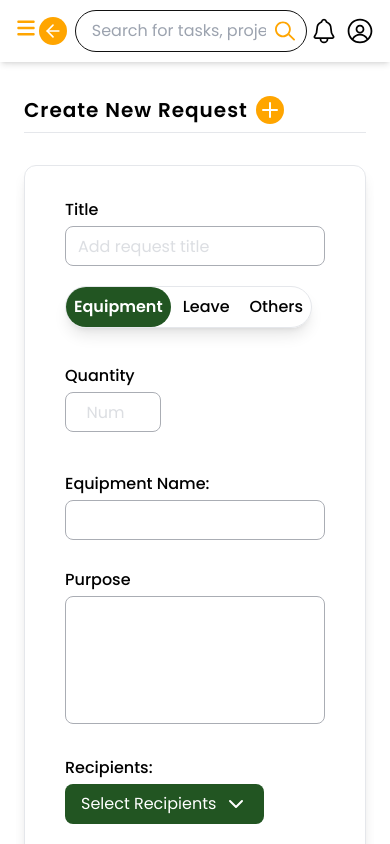
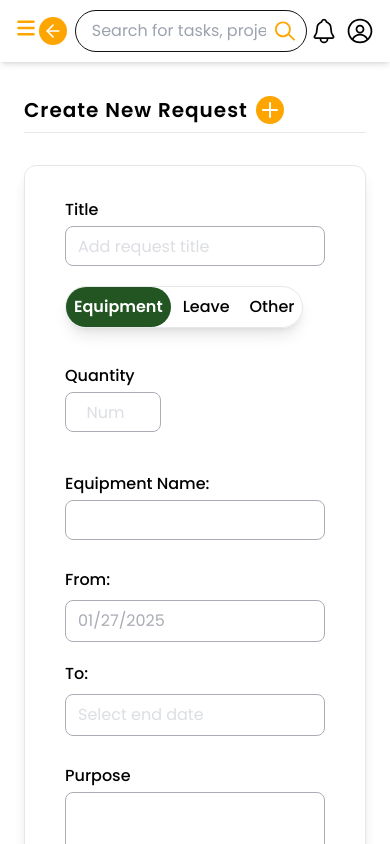
Before and after one commit to SmartSystemLab/SSRL-lab-app, a React (Vite) app: page /home/requests/create in a window 390 px wide. Shown: the top 844 px of the page. Built offline with nearby package versions, Linux system fonts and the light colour scheme; no server answers.

Commit message:
Vercel deployment

```diff
--- a/src/Modules/useRequest.js
+++ b/src/Modules/useRequest.js
@@ -1,8 +1,8 @@
 import { useState } from "react";
 import { getSessionStorage } from "./getSessionStorage";
 
-const url = "https://ssrl-lab-app-backend.onrender.com"
-// const url = "http://127.0.0.1:5000";
+// const url = "https://ssrl-lab-app-backend.onrender.com"
+const url = "http://127.0.0.1:5000";
 
 export const useGetRequest = () => {
   const [loading, setLoading] = useState(false);
--- a/src/components/Toggle.jsx
+++ b/src/components/Toggle.jsx
@@ -1,5 +1,10 @@
 
-export default function Toggle({ handleOptionsChange, activeOption, ToggleItems, className }) {
+export default function Toggle({ activeOptions, ToggleItems, className }) {
+    const {activeOption, setActiveOption} = activeOptions;
+
+    const handleOptionsChange = (selectedOption) => {
+      setActiveOption(selectedOption);
+    }
 
     return (
         <div className={`${className} flex gap-1 justify-center items-start w-fit rounded-full shadow-lg mb-4 border`}>
--- a/src/pages/reports/pages/CreateReport.jsx
+++ b/src/pages/reports/pages/CreateReport.jsx
@@ -34,8 +34,8 @@ const CreateReport = () => {
   const [ongoing, setOngoing] = useState([]);
   const [next, setNext] = useState([]);
 
+  const [submitRequest, submitLoading, setSubmitloading] = useRequest();
   const [membersRequest] = useRequest();
-  const [submitRequest, submitLoading, setSubmitloading] = useRequest();
 
   const getReceivers = async () => {
     const res = await membersRequest(`get_all_members`);
--- a/src/pages/requests/component/Equipment.jsx
+++ b/src/pages/requests/component/Equipment.jsx
@@ -41,7 +41,7 @@ const Equipment = ({
           >Equipment Name:</CustomLabel>
         </div>
       </div>
-      <div className=" mt-2">
+      {/* <div className=" mt-2">
         <h2 className="font-medium mb-1">Purpose</h2>
         <textarea
           id="purpose"
@@ -51,7 +51,7 @@ const Equipment = ({
           rows={5}
           required
         />
-      </div>
+      </div> */}
     </>
   );
 };
--- a/src/pages/requests/pages/CreateRequest.jsx
+++ b/src/pages/requests/pages/CreateRequest.jsx
@@ -1,102 +1,161 @@
-import { useState, useEffect } from 'react'
+import { useState, useEffect } from "react";
 import { Plus, ChevronDown, ChevronUp } from "lucide-react";
-import { useNavigate, useLocation } from "react-router-dom"
-import CustomLabel from '../../../components/CustomLabel';
-import Toggle from "../../../components/Toggle"
-import Equipment from "../component/Equipment"
-import Leave from "../component/Leave"
-import Others from "../component/Others"
-import MultipleSelect from "../../../components/MultipleSelect"
-import BigGreenButton from '../../../components/BigGreenButton'
+import { useNavigate, useLocation } from "react-router-dom";
+import CustomLabel from "../../../components/CustomLabel";
+import Toggle from "../../../components/Toggle";
+import Equipment from "../component/Equipment";
+import MultipleSelect from "../../../components/MultipleSelect";
+import BigGreenButton from "../../../components/BigGreenButton";
+import DatePicker from "react-datepicker";
+import { useRequest } from "../../../Modules/useRequest";
+import toast from "react-hot-toast";
+import { Loader } from "lucide-react";
 
 const CreateRequest = () => {
-    const location = useLocation()
-    const navigate = useNavigate()
-    const [title, setTitle] = useState('')
-    const [activeOption, setActiveOption] = useState("equipment")
-    const [leaveDates, setLeaveDates] = useState({ from: null, to: null })
-    const [selectedRecipients, setSelectedRecipients] = useState([])
+  const location = useLocation();
+  const navigate = useNavigate();
+  const request = location.state;
+  const [title, setTitle] = useState("");
+  const [activeOption, setActiveOption] = useState("equipment");
+  const [leaveDates, setLeaveDates] = useState({ from: null, to: null });
+  const [selectedRecipients, setSelectedRecipients] = useState([]);
+  const [startDate, setStartDate] = useState(new Date());
+  const [endDate, setEndDate] = useState(null);
+  const [eqpName, setEqpName] = useState("");
+  const [quantity, setQuantity] = useState("");
+  const [purpose, setPurpose] = useState("");
+  const [recipients, setRecipients] = useState([]);
 
-    const [eqpName, setEqpName] = useState('')
-    const [quantity, setQuantity] = useState('')
-    const [description, setDescription] = useState('')
-    const [purpose, setPurpose] = useState('')
+  const handleStartDateChange = (date) => {
+    setStartDate(date);
+    if (handleLeaveDates) handleLeaveDates({ from: date, to: endDate });
+  };
 
-    const ToggleItems = ['equipment', 'leave', 'others']
+  const handleEndDateChange = (date) => {
+    setEndDate(date);
+    if (handleLeaveDates) handleLeaveDates({ from: startDate, to: date });
+  };
 
-    const recipients = [
-        { name: 'ceejay', id: 1 },
-        { name: 'nunsi', id: 2 },
-        { name: 'mama', id: 3 },
-        { name: 'jay', id: 4 },
-        { name: 'jae', id: 5 },
-        { name: 'jyeaa', id: 6 },
-        { name: 'aye', id: 7 },
-        { name: 'jye', id: 8 },
-        { name: 'jy', id: 9 },
-    ]
-
-
-    const handleOptionsChange = (selectedOption) => {
-        setActiveOption(selectedOption)
-    }
   const handleLeaveDates = ({ from, to }) => {
     setLeaveDates({ from, to });
-        // console.log('Selected Dates:', { from, to });
+  };
+  const [
+    createRequest,
+    createLoading,
+    setCreateLoading,
+    createError,
+    setCreateError,
+  ] = useRequest();
+
+  const handleSubmit = async (e) => {
+    e.preventDefault();
+    setCreateLoading(true);
+
+    const base = {
+      title,
+      type: activeOption,
+      receipient: selectedRecipients[0],
+    };
+    let request_dtls = {};
+    if (activeOption === "equipment") {
+      request_dtls = {
+        name: eqpName,
+        quantity,
+        from: leaveDates.from,
+        to: leaveDates.to,
+        purpose,
+      };
+    } else if (activeOption === "leave") {
+      request_dtls = {
+        from: leaveDates.from,
+        to: leaveDates.to,
+        purpose,
+      };
+    } else if (activeOption === "other") {
+      request_dtls = {
+        purpose,
+      };
+    }
+    const body = { ...base, request_dtls };
+
+    const res = await createRequest("request/create", "POST", body);
+    const data = await res.json();
+
+    if (res.status === 200) {
+      toast.success("Request created successfully");
+    } else {
+      setCreateError({
+        status: true,
+        msg: data.message,
+      });
+      toast.error(createError.msg);
+    }
+    setCreateLoading(false);
+    console.log(body);
   };
 
-
-    const handleSubmit = (e) => {
-        e.preventDefault()
-        console.log('Title:', title)
-        if (activeOption === 'equipment') {
-            console.log('Equipment Name:', eqpName)
-            console.log('purpose', purpose)
-            console.log('Quantity:', quantity)
-        } else if (activeOption === 'leave') {
-            console.log('Leave Dates:', leaveDates)
-            console.log('purpose', purpose)
-        } else if (activeOption === 'others') {
-            console.log('description:', description)
-        }
-        console.log('Recipients:', selectedRecipients)
-    }
-
   const handlePreview = () => {
-        const requestData = { title, activeOption, eqpName, quantity, description, purpose, leaveDates, selectedRecipients };
-        navigate('/home/requests/preview-request', { state: requestData });
-    }
+    const requestData = {
+      title,
+      activeOption,
+      eqpName,
+      quantity,
+      purpose,
+      leaveDates,
+      selectedRecipients,
+    };
+    navigate("/home/requests/preview-request", { state: requestData });
+  };
 
   useEffect(() => {
-        if (location.state) {
+    if (request) {
+      const {
+        title,
+        activeOption,
+        eqpName,
+        quantity,
+        purpose,
+        leaveDates,
+        selectedRecipients,
+      } = request;
+      setTitle(title);
+      setActiveOption(activeOption);
+      setEqpName(eqpName);
+      setQuantity(quantity);
+      setPurpose(purpose);
+      setLeaveDates({ from: leaveDates.from, to: leaveDates.to });
+      setSelectedRecipients(selectedRecipients);
+    }
+  }, [request]);
 
-            const { title, activeOption, eqpName, quantity, description, purpose, leaveDates, selectedRecipients } = location.state;
-            setTitle(title)
-            setActiveOption(activeOption)
-            setEqpName(eqpName)
-            setQuantity(quantity)
-            setDescription(description)
-            setPurpose(purpose)
-            setLeaveDates({ from: leaveDates.from, to: leaveDates.to })
-            // setLeaveDates({ leaveDates.from, to })
-            setSelectedRecipients(selectedRecipients)
+  const [membersRequest] = useRequest();
+
+  const getReceivers = async () => {
+    const res = await membersRequest(`get_all_members`);
+    const data = await res.json();
+    if (res.ok) {
+      setRecipients(data.members);
     }
-    }, [location.state])
+  };
+
+  useEffect(() => {
+    getReceivers();
+  }, []);
+
   return (
-        <div className="mt-4 md:px-6 px-2 min-h-screen overflow-y-auto fromLeft">
-
-            <div className="flex items-center gap-2 text-xl font-semibold tracking-wider mb-2">
+    <div className="fromLeft mt-4 min-h-screen overflow-y-auto px-2 md:px-6">
+      <div className="mb-2 flex items-center gap-2 text-xl font-semibold tracking-wider">
         <span>Create New Request</span>
-                <div className="p-[2px] bg-logo rounded-full">
+        <div className="rounded-full bg-logo p-[2px]">
           <Plus color="white" />
         </div>
       </div>
-            <hr className="bg-black mt-1" />
+      <hr className="mt-1 bg-black" />
 
       <form
-                className='mt-8 mx-auto my-12 flex flex-col gap-5 rounded-xl border px-10 py-8 shadow-lg'
-                onSubmit={handleSubmit}>
-
+        className="mx-auto my-12 mt-8 flex flex-col gap-5 rounded-xl border px-10 py-8 shadow-lg"
+        onSubmit={handleSubmit}
+      >
         <CustomLabel
           htmlFor="title"
           labelText="Title:"
@@ -107,11 +166,17 @@ const CreateRequest = () => {
           labelCLassName="text-black inline-block font-medium text-lg  mb-1 "
           inputClassName="appearance-none relative block w-full  px-3 py-2 border border-black rounded-lg focus:outline-none"
           placeholder="Add request title"
-                >Title</CustomLabel>
+        >
+          Title
+        </CustomLabel>
 
-                <Toggle handleOptionsChange={handleOptionsChange} activeOption={activeOption} ToggleItems={ToggleItems} className="sm:mx-auto" />
+        <Toggle
+          activeOptions={{ activeOption, setActiveOption }}
+          ToggleItems={["equipment", "leave", "other"]}
+        />
 
-                {activeOption === 'equipment' && <Equipment
+        {activeOption === "equipment" && (
+          <Equipment
             eqpName={eqpName}
             setEqpName={setEqpName}
             quantity={quantity}
@@ -119,42 +184,69 @@ const CreateRequest = () => {
             purpose={purpose}
             setPurpose={setPurpose}
           />
-                }
-                {activeOption === 'leave' && <Leave handleLeaveDates={handleLeaveDates} purpose={purpose} setPurpose={setPurpose} />}
-                {activeOption === 'others' && <Others description={description} setDescription={setDescription} />}
+        )}
 
+        {(activeOption == "equipment" || activeOption == "leave") && (
+          <div>
+            <div className="mt-2 flex flex-col items-center gap-5 sm:flex-row">
+              <div>
+                <label className="mb-2 block font-medium">From:</label>
+                <DatePicker
+                  selected={startDate}
+                  onChange={handleStartDateChange}
+                  placeholderText="Select start date"
+                  className="w-full rounded-lg border border-slate-900 px-3 py-2 text-slate-900 opacity-35 focus:text-black focus:opacity-100 focus:outline-none"
+                />
+              </div>
+              <div>
+                <label className="mb-2 block font-medium">To:</label>
+                <DatePicker
+                  selected={endDate}
+                  onChange={handleEndDateChange}
+                  minDate={startDate}
+                  placeholderText="Select end date"
+                  className="w-full rounded-lg border border-slate-900 px-3 py-2 text-slate-900 opacity-35 focus:text-black focus:opacity-100 focus:outline-none"
+                />
+              </div>
+            </div>
+          </div>
+        )}
+
+        <div className="mt-2">
+          <h2 className="mb-1 font-medium">
+            {activeOption == "others" ? "Give detailed description" : "Purpose"}
+          </h2>
+          <textarea
+            id="purpose"
+            value={purpose || ""}
+            onChange={(event) => setPurpose(event.target.value)}
+            className="mt-l block h-32 w-full resize-none appearance-none rounded-lg border border-slate-900 px-4 py-3 text-slate-900 opacity-35 focus:text-black focus:opacity-100 focus:outline-none"
+            rows={5}
+            required
+          />
+        </div>
 
         <div className="mt-3">
-                    <label className="text-black font-medium  mb-1 block">Recipients:</label>
+          <label className="mb-1 block font-medium text-black">
+            Recipients:
+          </label>
           <MultipleSelect
             options={recipients}
             selectedOptions={selectedRecipients}
             onSelectionChange={setSelectedRecipients}
-                        buttonText="  Select Recipients"
+            buttonText="Select Recipients"
             className="w-full md:w-1/2"
-
           />
-
         </div>
 
-                <div className='space-x-3 mt-3 flex justify-end'>
-                    < button
-                        className="cursor-pointer rounded-full bg-navBg2 px-4 py-1 font-medium capitalize text-white hover:scale-105 w-fit"
-                        onClick={handlePreview}
-                    >Preview</button>
+        <div className="mt-3 flex items-center justify-end gap-3">
+          {createLoading && <Loader className="animate-spin text-navBg2" />}
+          <BigGreenButton action={handlePreview}>Preview</BigGreenButton>
+          <BigGreenButton type="submit">Submit</BigGreenButton>
+        </div>
+      </form>
+    </div>
+  );
+};
 
-                    <BigGreenButton
-                        type="submit"
-                    >
-                        Submit
-                    </BigGreenButton>
-                </div>
-
-
-            </form>
-
-        </div>
-    )
-}
-
-export default CreateRequest
+export default CreateRequest;
--- a/src/pages/requests/pages/PreviewRequest.jsx
+++ b/src/pages/requests/pages/PreviewRequest.jsx
@@ -1,10 +1,11 @@
+import { ArrowLeft } from 'lucide-react';
 import { useLocation, useNavigate } from 'react-router-dom';
 
 const PreviewRequest = () => {
     const location = useLocation();
     const navigate = useNavigate();
 
-    const { title, activeOption, eqpName, quantity, description, purpose, leaveDates, selectedRecipients } = location.state || {};
+    const { title, activeOption, eqpName, quantity, purpose, leaveDates, selectedRecipients } = location.state || {};
 
     const handleEdit = () => {
         navigate('/home/requests/create', { state: location.state });
@@ -15,9 +16,7 @@ const PreviewRequest = () => {
             <h2 className="text-2xl font-semibold">Preview Request</h2>
             <hr className="bg-black mt-1" />
             <div className="mt-8 mx-auto my-12 flex flex-col gap-5 rounded-xl border px-10 py-8 shadow-lg">
-                <h2 className='font-medium text-xl'>Title: {title}</h2>
-
-
+                <h2 className='font-medium text-xl'>{title}</h2>
                 {activeOption === 'equipment' && (
                     <div className="mt-4">
                         <h3 className="text-lg font-medium">Equipment Details</h3>
@@ -76,20 +75,19 @@ const PreviewRequest = () => {
                 {activeOption === 'others' && (
                     <>
                         <h2 className="text-lg font-medium mt-2">Description:</h2>
-                        <p className="mt-2 text-gray-700 text-base p-4 border border-gray-300 rounded-md w-full break-words">
-                            {description}
+                        <p className="text-gray-700 text-base p-4 border border-gray-300 rounded-md w-full break-words">
+                            {purpose}
                         </p>
                     </>
                 )}
-                <ul className="list-decimal list-outside ml-2 space-y-1 pl-2">
-                    <h2 className="text-lg font-medium mt-2"> Recipients</h2>
+                <ul className="list-outside ml-2 space-y-1 pl-2">
                     {selectedRecipients.map((recipient) => (
-                        <li key={recipient.id} className="break-words">
-                            {recipient.name}
+                        <li key={recipient.id} className="break-words capitalize">
+                            From: {recipient.name}
                         </li>
                     ))}
                 </ul>
-                <button onClick={handleEdit} className="bg-logo w-fit capitalize text-white px-3 py-1 rounded-xl mt-4">go back to edit</button>
+                <button onClick={handleEdit} className="bg-logo w-fit capitalize text-white px-4 py-2 rounded-full mt-4 hover:scale-105 flex items-center gap-2"> <ArrowLeft />Back to edit</button>
             </div>
         </div>
     );
```
Also changed, not shown: src/pages/Settings/Settings.jsx (+8 -6 lines), src/pages/requests/component/Leave.jsx (+1 -48 lines), 1 other file (tests, documents, lock files or other folders). Lines whose indentation alone changed are shown as unchanged.
